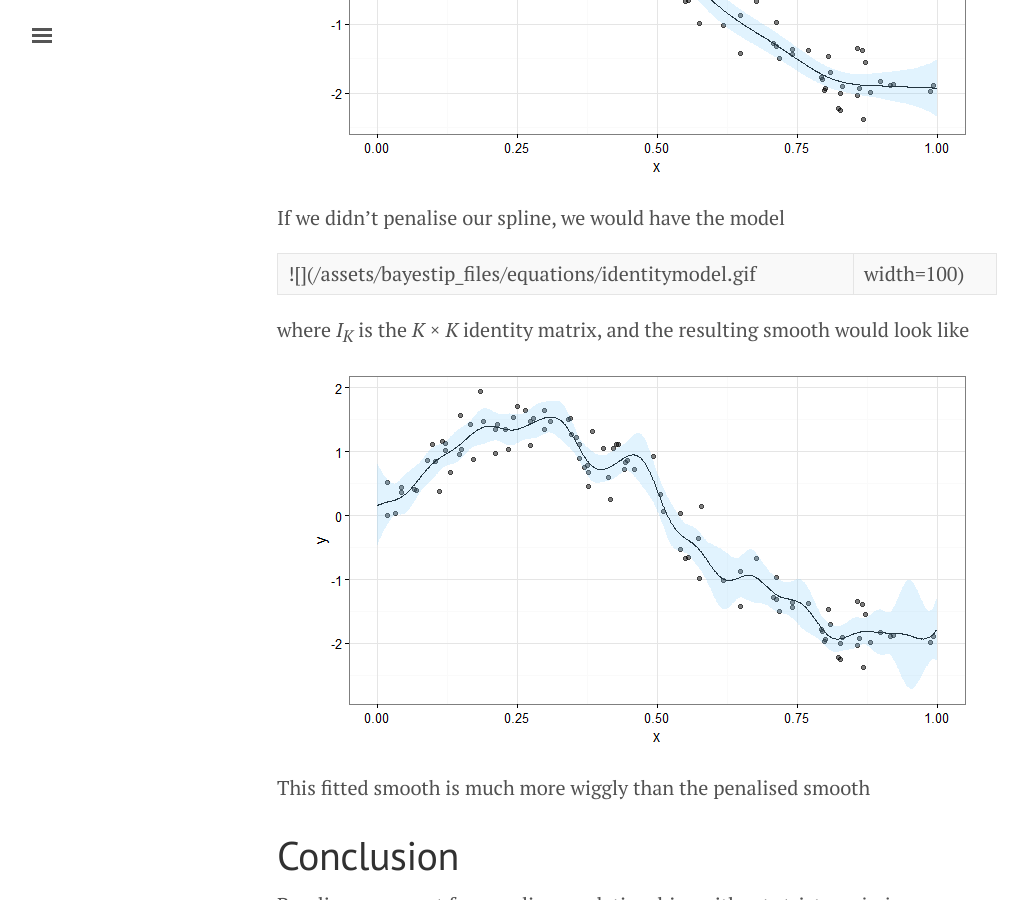
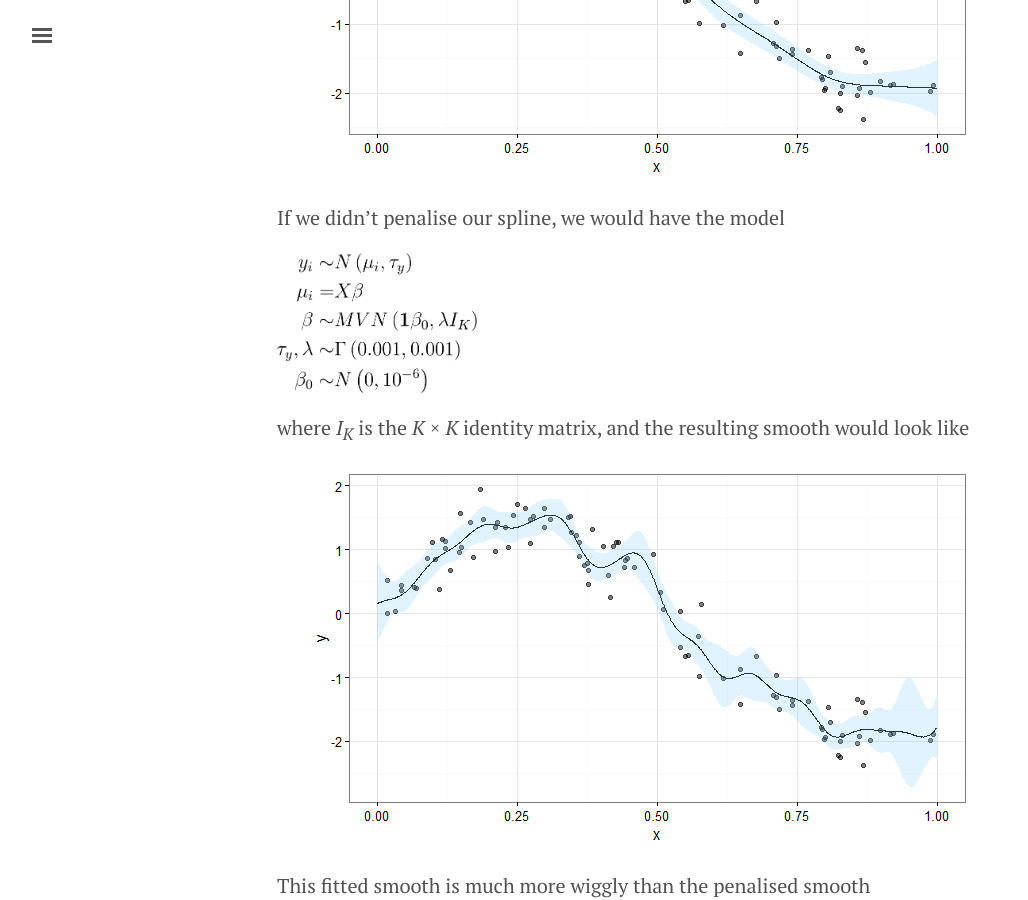
Before and after one commit to bragqut/bragqut.github.io, a Jekyll site: the page built from _posts/2016-05-24-samclifford-splines.md, in a window 1280 px wide and 900 px high, scrolled down 6040 px. Shown: the whole window, without its empty margins (3-1031 px from the left). Built offline with Jekyll 4.4.1, drawn with Linux system fonts in a browser that asks for light colours; comment, search, counter and statistics services are not loaded.

Commit message:
resizing image again2

```diff
--- a/_posts/2016-05-24-samclifford-splines.md
+++ b/_posts/2016-05-24-samclifford-splines.md
@@ -180,7 +180,7 @@ Results
 
 If we didn't penalise our spline, we would have the model
 
-![](/assets/bayestip_files/equations/identitymodel.gif | width=100)
+<img src="/assets/bayestip_files/equations/identitymodel.gif" width="200">
 
 where *I*<sub>*K*</sub> is the *K* × *K* identity matrix, and the resulting smooth would look like
 
```
